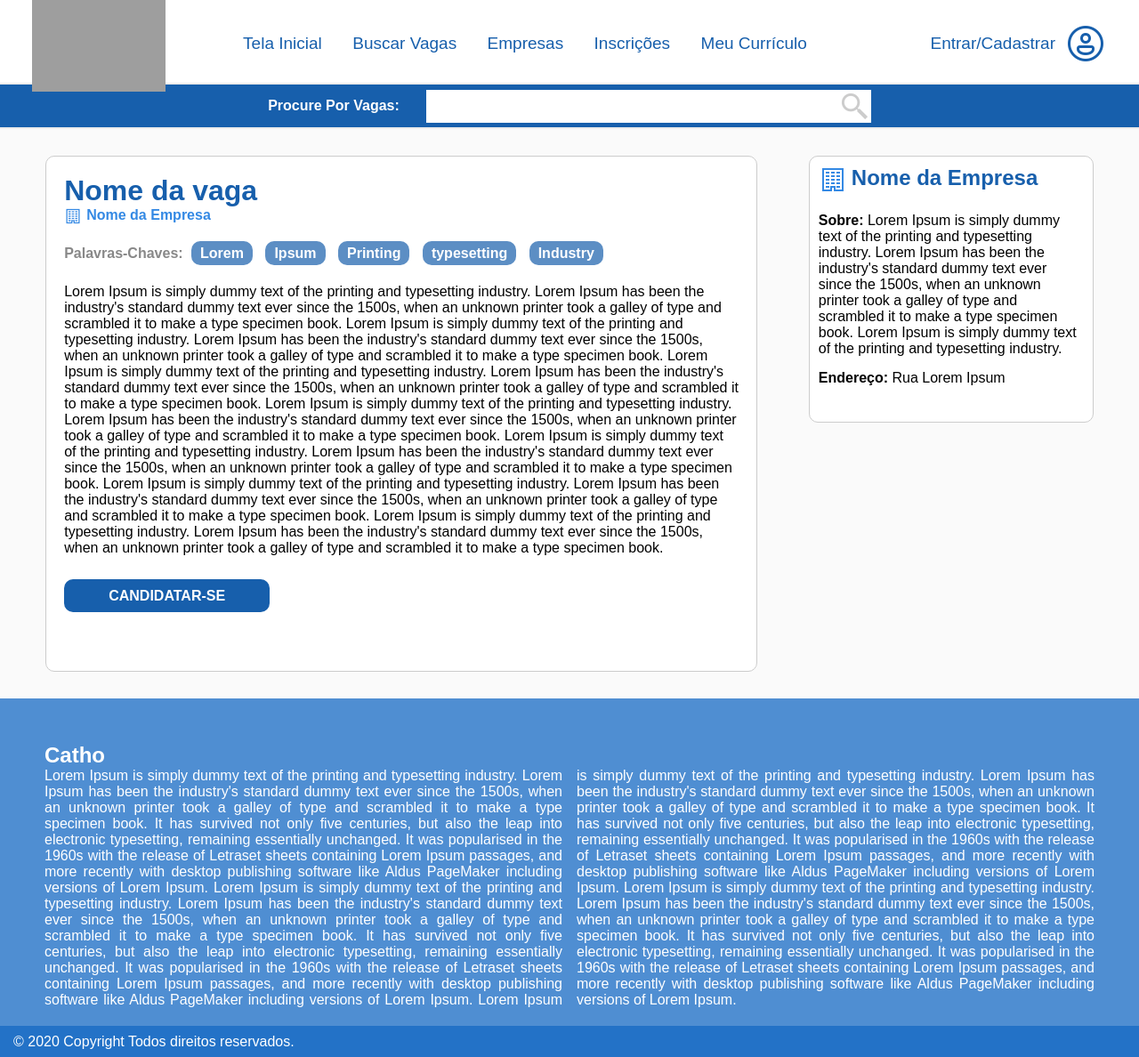
After one commit to GabrielSMSantos/VagasOnline, a PHP site: page /VagasOnline/view/vaga.php in a window 1280 px wide. The commit adds this page. Shown: the whole page at 89% size. Run offline with PHP 8.4, Linux system fonts and the light colour scheme; grey boxes are pictures that could not be loaded.

Commit message:
Tela Sobre a Vaga

```diff
--- a/View/css/login.css
+++ b/View/css/login.css
@@ -1,9 +1,3 @@
-* {
-    margin: 0;
-    padding: 0;
-    box-sizing: border-box;
-    font-family: Arial, Helvetica, sans-serif;
-}
 
 main {
     display: flex;
--- /dev/null
+++ b/View/css/vaga.css
@@ -0,0 +1,84 @@
+main {
+    display: flex;
+    justify-content: space-between;
+    padding: 30px 4%;
+    background-color: #FAFAFA;
+}
+
+    #vaga {
+        width: 800px;
+        height: 580px;
+        background-color: #fff;
+        border: 1px solid #ccc;
+        border-radius: 10px;
+        padding: 20px;
+    }
+
+        #nomeVaga {
+            color: #175fac;
+        }
+
+        #nomeEmpresa {
+            color: #3489e4;
+        }
+
+            #nomeEmpresa img {
+                margin-right: 5px;
+            }
+
+        #palavrasChaves {
+            margin-top: 25px;
+            font-weight: bolder;
+            color: #888;
+        }
+
+            .palavra {
+                background: rgba(23, 94, 171, 0.7);
+                color: #fff;
+                padding: 5px 10px;
+                margin: 0 5px;
+                border-radius: 10px;
+            }
+
+        #descricaoVaga {
+            margin-top: 25px;
+        }
+
+        #linkCandidatarSe {
+            background-color: #175fac;
+            color: #fff;
+            padding: 10px 50px;
+            border-radius: 10px;
+            text-decoration: none;
+            font-weight: bolder;
+        }
+
+            #linkCandidatarSe:hover {
+                background-color: #2372c7;
+            }
+
+
+    #empresa {
+        width: 320px;
+        height: 300px;
+        border: 1px solid #ccc;
+        border-radius: 10px;
+        padding: 10px;
+        background-color: #fff;
+    }
+
+        #empresa h2 {
+            color: #175fac;
+        }
+
+        #empresa h2 img {
+            margin-right: 5px;
+        }
+
+        #sobreEmpresa {
+            margin-top: 25px;
+        }
+
+        #enderecoEmpresa {
+            margin-top: 15px;
+        }
--- a/View/header.php
+++ b/View/header.php
@@ -1,4 +1,11 @@
 <style>
+    * {
+        margin: 0;
+        padding: 0;
+        box-sizing: border-box;
+        font-family: Arial, Helvetica, sans-serif;
+    }
+
     header {
         display: flex;
         justify-content: space-around;
--- /dev/null
+++ b/View/vaga.php
@@ -0,0 +1,79 @@
+<!DOCTYPE html>
+<html lang="pt-br">
+<head>
+    <meta charset="UTF-8">
+    <meta name="viewport" content="width=device-width, initial-scale=1.0">
+    <link rel="stylesheet" href="http://localhost/VagasOnline/view/css/vaga.css">
+    <title>Vaga</title>
+</head>
+<body>
+
+    <?php include "header.php"; ?>
+
+    <main>
+        <div id="vaga">
+            <h1 id="nomeVaga">Nome da vaga</h1>
+            <b id="nomeEmpresa"><img src="http://localhost/VagasOnline/media/iconEmpresa_Small.png" align="left"> Nome da Empresa</b>
+
+            <p id="palavrasChaves">
+                Palavras-Chaves:
+                <b class="palavra">Lorem</b>
+                <b class="palavra">Ipsum</b>
+                <b class="palavra">Printing</b>
+                <b class="palavra">typesetting</b>
+                <b class="palavra">Industry</b>
+            </p>
+
+            <p id="descricaoVaga">
+            Lorem Ipsum is simply dummy text of the printing and typesetting industry.
+            Lorem Ipsum has been the industry's standard dummy text ever since the 1500s,
+            when an unknown printer took a galley of type and scrambled it to make a type specimen book.
+            Lorem Ipsum is simply dummy text of the printing and typesetting industry.
+            Lorem Ipsum has been the industry's standard dummy text ever since the 1500s,
+            when an unknown printer took a galley of type and scrambled it to make a type specimen book.
+            Lorem Ipsum is simply dummy text of the printing and typesetting industry.
+            Lorem Ipsum has been the industry's standard dummy text ever since the 1500s,
+            when an unknown printer took a galley of type and scrambled it to make a type specimen book.
+            Lorem Ipsum is simply dummy text of the printing and typesetting industry.
+            Lorem Ipsum has been the industry's standard dummy text ever since the 1500s,
+            when an unknown printer took a galley of type and scrambled it to make a type specimen book.
+            Lorem Ipsum is simply dummy text of the printing and typesetting industry.
+            Lorem Ipsum has been the industry's standard dummy text ever since the 1500s,
+            when an unknown printer took a galley of type and scrambled it to make a type specimen book.
+            Lorem Ipsum is simply dummy text of the printing and typesetting industry.
+            Lorem Ipsum has been the industry's standard dummy text ever since the 1500s,
+            when an unknown printer took a galley of type and scrambled it to make a type specimen book.
+            Lorem Ipsum is simply dummy text of the printing and typesetting industry.
+            Lorem Ipsum has been the industry's standard dummy text ever since the 1500s,
+            when an unknown printer took a galley of type and scrambled it to make a type specimen book.
+            </p>
+            <br><br>
+
+            <a id="linkCandidatarSe" href="#">CANDIDATAR-SE</a>
+        </div>
+
+
+        <div id="empresa">
+            <h2><img src="http://localhost/VagasOnline/media/iconEmpresa_Big.png" align="left"> Nome da Empresa</h2>
+
+            <p id="sobreEmpresa">
+                <b>Sobre: </b>
+                Lorem Ipsum is simply dummy text of the printing and typesetting industry.
+                Lorem Ipsum has been the industry's standard dummy text ever since the 1500s,
+                when an unknown printer took a galley of type and scrambled it to make a type specimen book.
+                Lorem Ipsum is simply dummy text of the printing and typesetting industry.
+
+            </p>
+
+            <p id="enderecoEmpresa">
+                <b>Endereço: </b>
+                Rua Lorem Ipsum
+            </p>
+
+
+        </div>
+    </main>
+
+    <?php include "footer.php"; ?>
+</body>
+</html>
```
Also changed, not shown: View/css/index.css (+0 -7 lines), index.php (+5 -5 lines), media/iconEmpresa_Big.png (added), media/iconEmpresa_Small.png (added).
